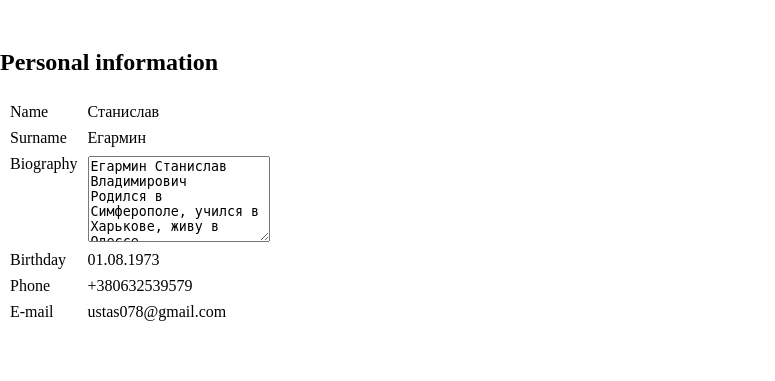
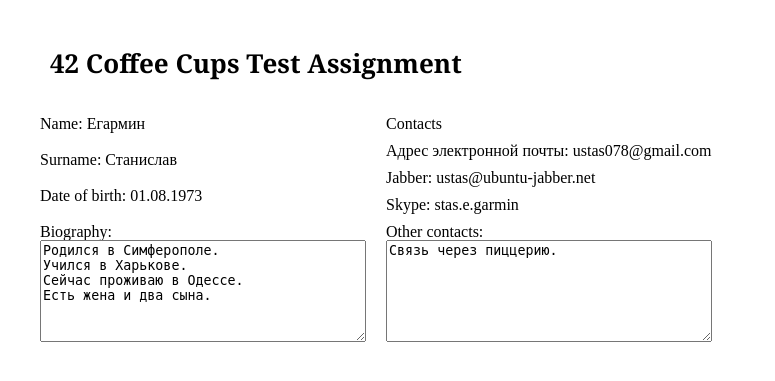
Before and after one commit to egarmin/exam, a Django app: page / in a window 1280 px wide. Shown: the top 381 px of the page, without its empty margins (0-775 px from the left). Run offline with Django 3.2, Linux system fonts and the light colour scheme; data comes from the database, SQL or seed files in the repository.

Commit message:
ticket:1 Errors recovery#1

```diff
--- a/media/css/base.css
+++ b/media/css/base.css
@@ -29,19 +29,32 @@ background: white;
 }
 
 
+
 h1 {
     font-weight:bold;
-    font-size:24px;
-    padding:50px 0 20px 0;
+    font-size:26px;
+    font-family: Georgia,serif;
+    padding:50px 0 40px 50px;
 }
 
+.contact div{
+    float: left;
+    font-size: 16px;
+    padding-left: 20px;
+}
+.contact{
+    padding-left: 20px;
+}
+
+.contact p{
+    padding-bottom: 11px;
+}
+.contact1 p{
+    padding-bottom: 20px;
+}
 
 .contact textarea{
-    height:5pc;
+    height:6pc;
+    width: 20pc;
     word-wrap:break-word;
 }
-
-.contact td{
-    vertical-align: top;
-    font-size: 16px;
-    }
--- a/personal/models.py
+++ b/personal/models.py
@@ -8,10 +8,15 @@ class Person(models.Model):
     name = models.CharField(max_length=25, verbose_name=_('name'))
     surname = models.CharField(max_length=25, verbose_name=_('surname'))
     bio = models.TextField(verbose_name=_('biography'), blank=True)
-    birthday = models.DateField(verbose_name=_('birthday'),
+    appendix = models.TextField(verbose_name=_('appendix'), blank=True)
+    birthday = models.DateField(verbose_name=_('date of birth'),
                                 blank=True, null=True)
     phone = models.CharField(max_length=15, verbose_name=_('phone'),
                              blank=True)
+    jid = models.CharField(blank=True, max_length=55,
+                             verbose_name=_('jabber'))
+    skype = models.CharField(max_length=55, blank=True,
+                             verbose_name=_('skype'))
     email = models.CharField(blank=True, max_length=45,
                              verbose_name=_('e-mail'))
 
--- a/personal/templates/display_pers.html
+++ b/personal/templates/display_pers.html
@@ -2,19 +2,26 @@
 {% block content %}
 {% load i18n %}
 
+<h1>42 Coffee Cups Test Assignment</h1>
+
 <div class="contact">
-<h1>{% trans "Personal information" %}</h1>
-     <table id="contact" cellspacing="10">
-         <tr><td>{% trans "Name" %}</td><td>{{ pers.name }}</td></tr>
-         <tr><td>{% trans "Surname" %}</td><td>{{ pers.surname }}</td></tr>
-         <tr><td>{% trans "Biography" %}</td>
-             <td><textarea>{{ pers.bio }}</textarea></td></tr>
-         <tr><td>{% trans "Birthday" %}</td>
-             <td>{{ pers.birthday|date:"d.m.Y" }}</td></tr>
-         <tr><td>{% trans "Phone" %}</td><td>{{ pers.phone }}</td></tr>
-         <tr><td>{% trans "E-mail" %}</td><td>{{ pers.email }}</td></tr>
+<div class="contact1">
 
-     </table>
+    <p>{% trans "Name" %}: {{ pers.name }}</p>
+    <p>{% trans "Surname" %}: {{ pers.surname }}</p>
+    <p>{% trans "Date of birth" %}: {{ pers.birthday|date:"d.m.Y" }}</p>
+    <p>{% trans "Biography" %}:<br>
+    <textarea>{{ pers.bio }}</textarea></p>
+
+</div>
+<div class="contact2">
+    <p>{% trans "Contacts" %}</p>
+    <p>{% trans "Email" %}: {{ pers.email }}</p>
+    <p>{% trans "Jabber" %}: {{ pers.jid }}</p>
+    <p>{% trans "Skype" %}: {{ pers.skype }}</p>
+    <p>{% trans "Other contacts" %}:<br>
+    <textarea>{{ pers.appendix }}</textarea></p>
+</div>
 </div>
 
 {% endblock %}
```
Also changed, not shown: initial_data.json (+1 -1 lines).
